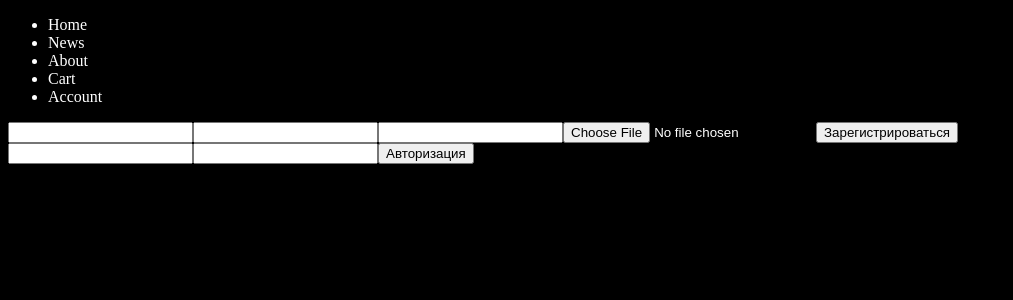
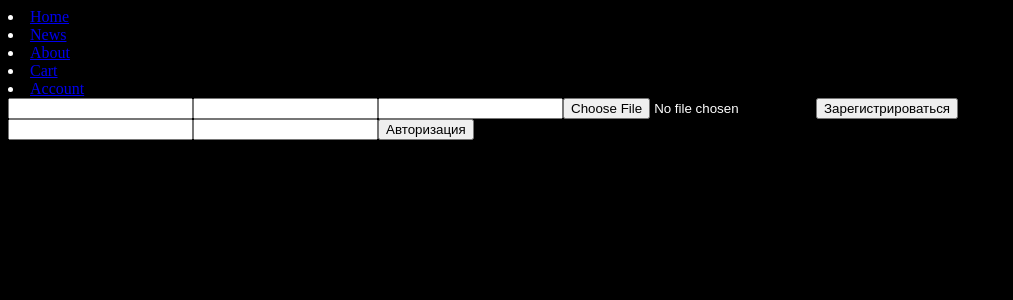
Before and after one commit to Heroku228/Angular, an Angular app: page /auth in a window 1280 px wide. Shown: the top 300 px of the page, without its empty margins (0-1013 px from the left). Built offline with nearby package versions, Linux system fonts and the light colour scheme.

Commit message:
Добавлен компонент Header

```diff
--- a/src/app/common-ui/header/header.component.html
+++ b/src/app/common-ui/header/header.component.html
@@ -1,9 +1,5 @@
 <header>
-  <ul>
-    <li>Home</li>
-    <li>News</li>
-    <li>About</li>
-    <li>Cart</li>
-    <li>Account</li>
-  </ul>
+  <li *ngFor="let route of routes">
+    <a [routerLink]="route.path" routerLinkActive="active">{{ route.label }}</a>
+  </li>
 </header>
--- a/src/app/common-ui/header/header.component.ts
+++ b/src/app/common-ui/header/header.component.ts
@@ -1,11 +1,21 @@
-import { Component } from '@angular/core';
+import { CommonModule } from '@angular/common'
+import { Component } from '@angular/core'
+import { Router, RouterModule } from '@angular/router'
 
 @Component({
-  selector: 'app-header',
-  standalone: true,
-  imports: [],
-  templateUrl: './header.component.html'
+	selector: 'app-header',
+	standalone: true,
+	imports: [RouterModule, CommonModule],
+	templateUrl: './header.component.html'
 })
 export class HeaderComponent {
+	constructor(private readonly router: Router) { }
 
+	routes = [
+		{ label: 'Home', path: '/' },
+		{ label: 'News', path: '/news' },
+		{ label: 'About', path: '/about' },
+		{ label: 'Cart', path: '/cart' },
+		{ label: 'Account', path: '/i' }
+	];
 }
```
Also changed, not shown: src/app/guards/auth.guard.ts (added, +11 -0 lines).
